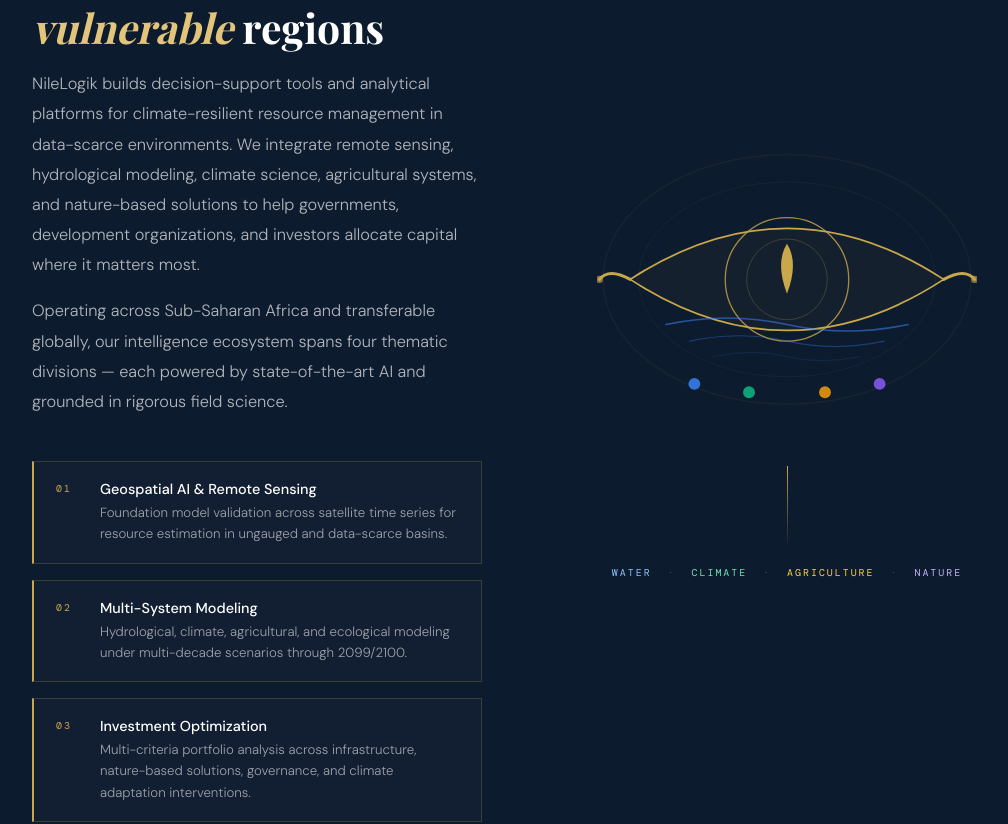
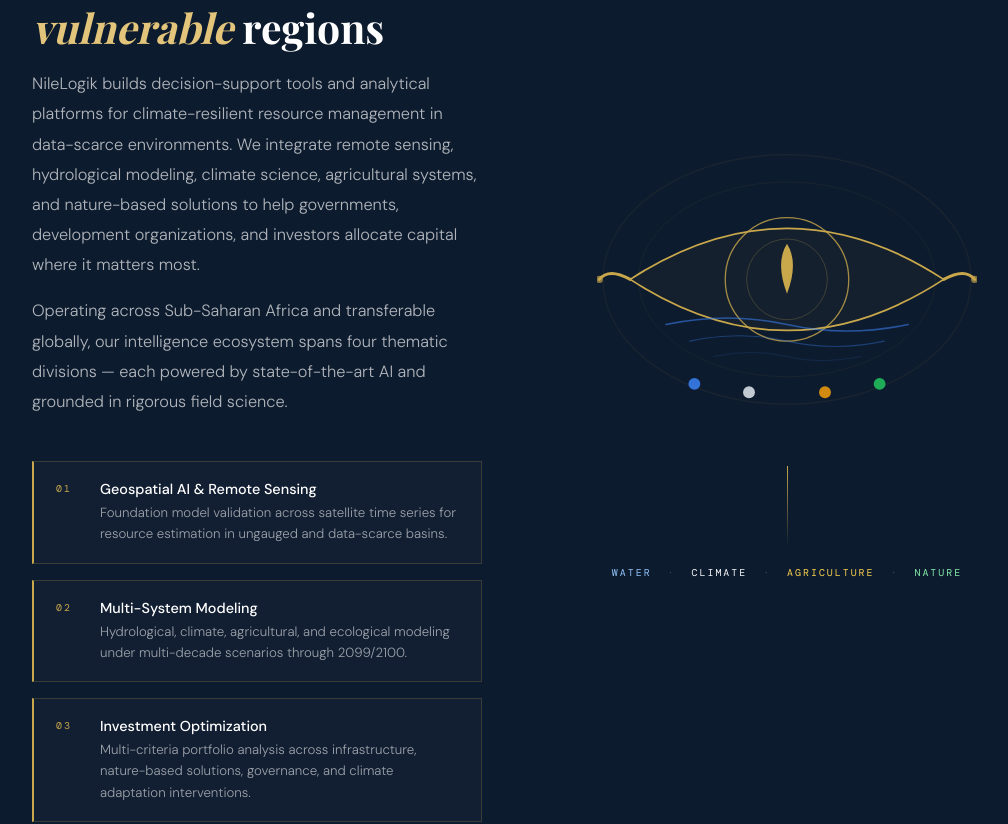
Before and after one commit to NileLogik/nilelogik-site, a plain HTML site: page index.html in a window 1280 px wide. Shown: the part 1188-2012 px from the top of the page, without its empty margins (118-1126 px from the left). Drawn offline with nearby package versions, Linux system fonts and the light colour scheme; a web font is replaced by a local one.

Commit message:
index.html

```diff
--- a/index.html
+++ b/index.html
@@ -15,12 +15,12 @@
   /* Division colors from actual logo */
   --water:      #3b82f6;
   --water-light:#93c5fd;
-  --climate:    #10b981;
-  --climate-light:#6ee7b7;
+  --climate:    #e2e8f0;
+  --climate-light:#f8fafc;
   --agro:       #f59e0b;
   --agro-light: #fcd34d;
-  --nature:     #8b5cf6;
-  --nature-light:#c4b5fd;
+  --nature:     #22c55e;
+  --nature-light:#86efac;
   /* Gold accent */
   --gold:       #c9a84c;
   --gold-light: #e2c47a;
@@ -683,9 +683,9 @@
           <path d="M78 182 Q120 173 160 182 Q200 191 242 182" fill="none" stroke="#3b82f6" stroke-width="0.9" opacity="0.35" stroke-linecap="round"/>
           <path d="M98 195 Q132 188 160 195 Q188 202 222 195" fill="none" stroke="#3b82f6" stroke-width="0.6" opacity="0.2" stroke-linecap="round"/>
           <circle cx="82"  cy="218" r="5" fill="#3b82f6" opacity="0.85"/>
-          <circle cx="128" cy="225" r="5" fill="#10b981" opacity="0.85"/>
+          <circle cx="128" cy="225" r="5" fill="#e2e8f0" opacity="0.85"/>
           <circle cx="192" cy="225" r="5" fill="#f59e0b"  opacity="0.85"/>
-          <circle cx="238" cy="218" r="5" fill="#8b5cf6"  opacity="0.85"/>
+          <circle cx="238" cy="218" r="5" fill="#22c55e"  opacity="0.85"/>
         </svg>
         <div class="divline"></div>
         <div class="div-labels">
```
